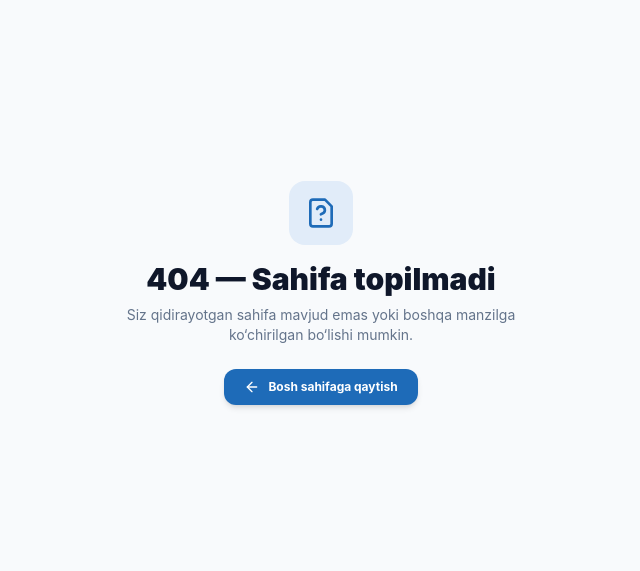
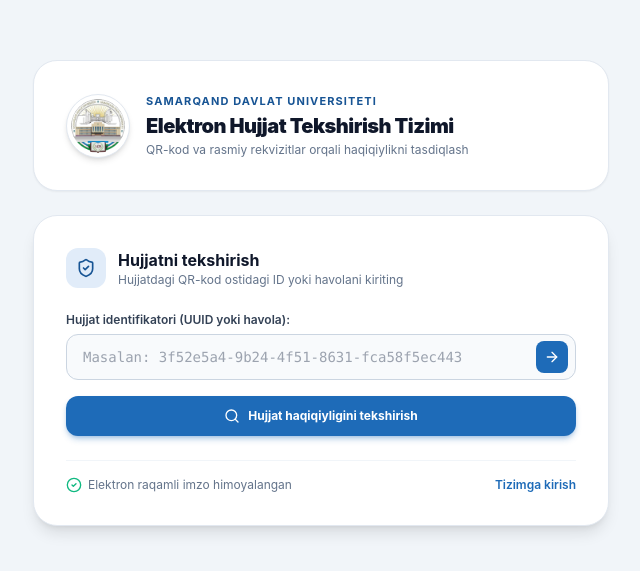
Before and after one commit to TheBude/ShortDoc, a Next.js app in the folder frontend/: page /verify in a window 1280 px wide. Before the commit this address had no page. Shown: the part 107-678 px from the top of the page, without its empty margins (319-959 px from the left). Built offline with nearby package versions, Linux system fonts and the light colour scheme.

Commit message:
fix(verify): resolve undefined id crash on QR public verification page and allow public docx download

```diff
--- a/frontend/src/app/verify/[id]/page.tsx
+++ b/frontend/src/app/verify/[id]/page.tsx
@@ -1,7 +1,8 @@
 'use client';
 
-import React, { useEffect, useState, use } from 'react';
+import React, { useEffect, useState } from 'react';
 import Link from 'next/link';
+import { useParams } from 'next/navigation';
 import {
   ShieldCheck,
   CheckCircle2,
@@ -21,7 +22,7 @@
 import { getApiBaseUrl } from '@/lib/api';
 
 interface VerificationData {
-  id: string;
+  id?: string;
   regNumber: string;
   title: string;
   category: string;
@@ -38,7 +39,7 @@
     position?: string | null;
   } | null;
   department?: {
-    id: string;
+    id?: string;
     name: string;
     code: string;
   } | null;
@@ -54,35 +55,56 @@
   verifiedAt: string;
 }
 
-export default function DocumentVerificationPage({
-  params,
-}: {
-  params: Promise<{ id: string }>;
-}) {
-  const { id } = use(params);
+export default function DocumentVerificationPage() {
+  const routeParams = useParams();
+  const id = typeof routeParams?.id === 'string'
+    ? routeParams.id
+    : Array.isArray(routeParams?.id)
+    ? routeParams.id[0]
+    : '';
 
   const [loading, setLoading] = useState(true);
   const [docData, setDocData] = useState<VerificationData | null>(null);
   const [error, setError] = useState<string | null>(null);
 
   useEffect(() => {
+    if (!id) {
+      setError('Hujjat identifikatori ko‘rsatilmadi');
+      setLoading(false);
+      return;
+    }
+
+    let isMounted = true;
+
     async function verifyDoc() {
       try {
         const baseUrl = getApiBaseUrl();
-        const res = await fetch(`${baseUrl}/documents/${id}/public-verify`);
-        const json = await res.json();
+        const res = await fetch(`${baseUrl}/documents/${encodeURIComponent(id)}/public-verify`);
+        const json = await res.json().catch(() => ({}));
+
+        if (!isMounted) return;
+
         if (json.success && json.data) {
           setDocData(json.data);
         } else {
           setError(json.message || 'Hujjat topilmadi yoki haqiqiy emas.');
         }
       } catch (e: any) {
+        if (isMounted) {
           setError('Server bilan aloqa o‘rnatib bo‘lmadi.');
+        }
       } finally {
+        if (isMounted) {
           setLoading(false);
         }
       }
+    }
+
     verifyDoc();
+
+    return () => {
+      isMounted = false;
+    };
   }, [id]);
 
   if (loading) {
@@ -123,13 +145,35 @@
     );
   }
 
-  const createdDate = new Date(docData.createdAt).toLocaleDateString('uz-UZ', {
+  const docId = docData.id || id || '';
+
+  const createdDate = (() => {
+    if (!docData.createdAt) return '—';
+    try {
+      const d = new Date(docData.createdAt);
+      return isNaN(d.getTime()) ? '—' : d.toLocaleDateString('uz-UZ', {
         day: '2-digit',
         month: '2-digit',
         year: 'numeric',
       });
+    } catch {
+      return '—';
+    }
+  })();
 
-  const verifiedDate = new Date(docData.verifiedAt).toLocaleString('uz-UZ');
+  const verifiedDate = (() => {
+    if (!docData.verifiedAt) return new Date().toLocaleString('uz-UZ');
+    try {
+      const d = new Date(docData.verifiedAt);
+      return isNaN(d.getTime()) ? new Date().toLocaleString('uz-UZ') : d.toLocaleString('uz-UZ');
+    } catch {
+      return new Date().toLocaleString('uz-UZ');
+    }
+  })();
+
+  const verificationCode = docId
+    ? `SD-VERIFY-${docId.replace(/-/g, '').slice(0, 12).toUpperCase()}`
+    : 'SD-VERIFY-SAMDU';
 
   return (
     <div className="min-h-screen bg-slate-100 dark:bg-slate-950 text-slate-900 dark:text-slate-100 py-8 px-4 sm:px-6">
@@ -267,8 +311,8 @@
                         <CheckCircle2 className="w-4 h-4 text-emerald-600 dark:text-emerald-400" />
                       </div>
                       <div>
-                        <div className="font-bold text-slate-900 dark:text-white">{app.approver.fullName}</div>
-                        <div className="text-[11px] text-slate-400 dark:text-slate-500">{app.approver.position || 'Mas’ul xodim'}</div>
+                        <div className="font-bold text-slate-900 dark:text-white">{app.approver?.fullName || 'Noma’lum'}</div>
+                        <div className="text-[11px] text-slate-400 dark:text-slate-500">{app.approver?.position || 'Mas’ul xodim'}</div>
                       </div>
                     </div>
 
@@ -277,7 +321,7 @@
                         <CheckCircle2 className="w-3.5 h-3.5" />
                         Tasdiqlangan
                       </span>
-                      {app.signedAt && (
+                      {app.signedAt && !isNaN(new Date(app.signedAt).getTime()) && (
                         <div className="text-[10px] text-slate-400 dark:text-slate-500 mt-0.5 font-mono">
                           {new Date(app.signedAt).toLocaleString('uz-UZ')}
                         </div>
@@ -289,10 +333,10 @@
             </div>
           )}
 
-          {/* 6. Action Buttons: Download DOCX & Print */}
+          {/* 5. Action Buttons: Download DOCX & Print */}
           <div className="pt-4 border-t border-slate-100 dark:border-slate-800 flex flex-col sm:flex-row items-center justify-between gap-3">
             <button
-              onClick={() => downloadDocumentDocx(docData.id, docData.regNumber, docData.category)}
+              onClick={() => downloadDocumentDocx(docId, docData.regNumber, docData.category, true)}
               className="w-full sm:w-auto inline-flex items-center justify-center gap-2 px-5 py-2.5 rounded-xl bg-blue-600 hover:bg-blue-700 text-white font-bold text-xs shadow-md shadow-blue-600/30 transition-all cursor-pointer"
             >
               <Download className="w-4 h-4" />
@@ -310,7 +354,7 @@
 
         </div>
 
-        {/* 7. Legal Guarantee Footer */}
+        {/* 6. Legal Guarantee Footer */}
         <div className="p-6 rounded-3xl bg-slate-200/60 dark:bg-slate-900/40 border border-slate-200 dark:border-slate-800/60 text-center text-xs text-slate-500 dark:text-slate-400 space-y-2">
           <div className="flex items-center justify-center gap-1.5 font-bold text-slate-700 dark:text-slate-300">
             <QrCode className="w-4 h-4 text-primary-600 dark:text-primary-400" />
@@ -320,7 +364,7 @@
             Ushbu elektron hujjat O‘zbekiston Respublikasining 2004-yil 29-apreldagi «Elektron hujjat aylanishi to‘g‘risida»gi hamda «Elektron raqamli imzo to‘g‘risida»gi Qonunlariga muvofiq qog‘oz shaklidagi hujjat bilan bir xil yuridik kuchga ega.
           </p>
           <div className="text-[10px] text-slate-400 dark:text-slate-500 pt-1 font-mono">
-            Verifikatsiya kodi: SD-VERIFY-{docData.id.slice(0, 12).toUpperCase()}
+            Verifikatsiya kodi: {verificationCode}
           </div>
         </div>
 
--- /dev/null
+++ b/frontend/src/app/verify/page.tsx
@@ -0,0 +1,123 @@
+'use client';
+
+import React, { useState } from 'react';
+import { useRouter } from 'next/navigation';
+import Link from 'next/link';
+import { ShieldCheck, Search, ArrowRight, FileCheck, CheckCircle2 } from 'lucide-react';
+
+export default function VerifyPortalIndexPage() {
+  const router = useRouter();
+  const [docId, setDocId] = useState('');
+  const [error, setError] = useState('');
+
+  const handleVerify = (e: React.FormEvent) => {
+    e.preventDefault();
+    const cleanId = docId.trim();
+    if (!cleanId) {
+      setError('Iltimos, hujjat identifikatori yoki QR-kod havolasini kiriting');
+      return;
+    }
+
+    // Agar to'liq URL kiritilgan bo'lsa, ID ni ajratib olamiz
+    let targetId = cleanId;
+    if (cleanId.includes('/verify/')) {
+      const parts = cleanId.split('/verify/');
+      targetId = parts[parts.length - 1].split('?')[0].split('#')[0];
+    }
+
+    router.push(`/verify/${encodeURIComponent(targetId)}`);
+  };
+
+  return (
+    <div className="min-h-screen bg-slate-100 dark:bg-slate-950 text-slate-900 dark:text-slate-100 py-12 px-4 sm:px-6 flex flex-col justify-center items-center">
+      <div className="max-w-xl w-full space-y-6">
+
+        {/* SamDU Brand Header */}
+        <div className="bg-white dark:bg-slate-900 rounded-3xl p-6 sm:p-8 border border-slate-200 dark:border-slate-800 shadow-sm flex items-center gap-4 text-left">
+          <div className="w-16 h-16 rounded-full bg-white p-1 flex items-center justify-center shrink-0 shadow-md border border-slate-200 dark:border-slate-700">
+            <img
+              src="/samdu-logo.png"
+              alt="SamDU Gerbi"
+              className="w-full h-full object-contain rounded-full"
+            />
+          </div>
+          <div>
+            <div className="text-[11px] font-bold text-primary-700 dark:text-primary-400 uppercase tracking-widest">
+              Samarqand Davlat Universiteti
+            </div>
+            <h1 className="text-lg sm:text-xl font-black text-slate-900 dark:text-white tracking-tight mt-0.5">
+              Elektron Hujjat Tekshirish Tizimi
+            </h1>
+            <p className="text-xs text-slate-500 dark:text-slate-400 mt-0.5">
+              QR-kod va rasmiy rekvizitlar orqali haqiqiylikni tasdiqlash
+            </p>
+          </div>
+        </div>
+
+        {/* Input Card */}
+        <div className="bg-white dark:bg-slate-900 rounded-3xl p-6 sm:p-8 border border-slate-200 dark:border-slate-800 shadow-lg space-y-6">
+          <div className="flex items-center gap-3">
+            <div className="w-10 h-10 rounded-xl bg-primary-100 dark:bg-primary-950/70 text-primary-700 dark:text-primary-400 flex items-center justify-center shrink-0">
+              <ShieldCheck className="w-5 h-5" />
+            </div>
+            <div>
+              <h2 className="text-base font-bold text-slate-900 dark:text-white">
+                Hujjatni tekshirish
+              </h2>
+              <p className="text-xs text-slate-500 dark:text-slate-400">
+                Hujjatdagi QR-kod ostidagi ID yoki havolani kiriting
+              </p>
+            </div>
+          </div>
+
+          <form onSubmit={handleVerify} className="space-y-4">
+            <div>
+              <label className="block text-xs font-semibold text-slate-700 dark:text-slate-300 mb-1.5">
+                Hujjat identifikatori (UUID yoki havola):
+              </label>
+              <div className="relative">
+                <input
+                  type="text"
+                  value={docId}
+                  onChange={(e) => {
+                    setDocId(e.target.value);
+                    if (error) setError('');
+                  }}
+                  placeholder="Masalan: 3f52e5a4-9b24-4f51-8631-fca58f5ec443"
+                  className="w-full pl-4 pr-11 py-3 text-sm rounded-xl border border-slate-300 dark:border-slate-700 bg-slate-50 dark:bg-slate-800 text-slate-900 dark:text-white focus:outline-none focus:ring-2 focus:ring-primary-500 transition-all font-mono"
+                />
+                <button
+                  type="submit"
+                  className="absolute right-2 top-1/2 -translate-y-1/2 w-8 h-8 rounded-lg bg-primary-600 hover:bg-primary-700 text-white flex items-center justify-center transition-colors"
+                  title="Tekshirish"
+                >
+                  <ArrowRight className="w-4 h-4" />
+                </button>
+              </div>
+              {error && <p className="text-xs text-rose-600 dark:text-rose-400 mt-1.5">{error}</p>}
+            </div>
+
+            <button
+              type="submit"
+              className="w-full flex items-center justify-center gap-2 py-3 px-4 rounded-xl bg-primary-600 hover:bg-primary-700 text-white font-bold text-xs shadow-md shadow-primary-600/30 transition-all cursor-pointer"
+            >
+              <Search className="w-4 h-4" />
+              <span>Hujjat haqiqiyligini tekshirish</span>
+            </button>
+          </form>
+
+          <div className="pt-4 border-t border-slate-100 dark:border-slate-800 flex items-center justify-between text-xs text-slate-500">
+            <span className="flex items-center gap-1.5">
+              <CheckCircle2 className="w-4 h-4 text-emerald-500" />
+              Elektron raqamli imzo himoyalangan
+            </span>
+            <Link href="/" className="text-primary-600 dark:text-primary-400 hover:underline font-semibold">
+              Tizimga kirish
+            </Link>
+          </div>
+        </div>
+
+      </div>
+    </div>
+  );
+}
```
Also changed, not shown: frontend/src/lib/downloadDocx.ts (+16 -5 lines), 1 other file (tests, documents, lock files or other folders). Lines whose indentation alone changed are shown as unchanged.
